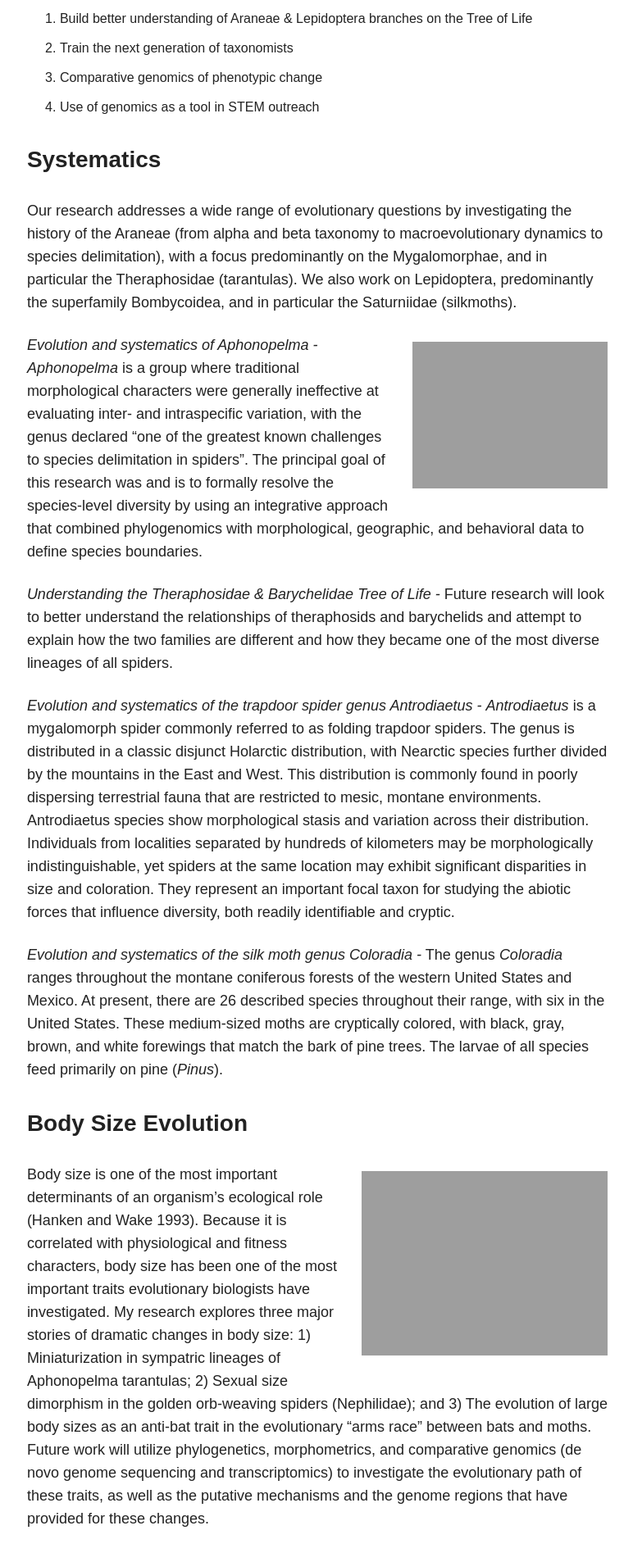
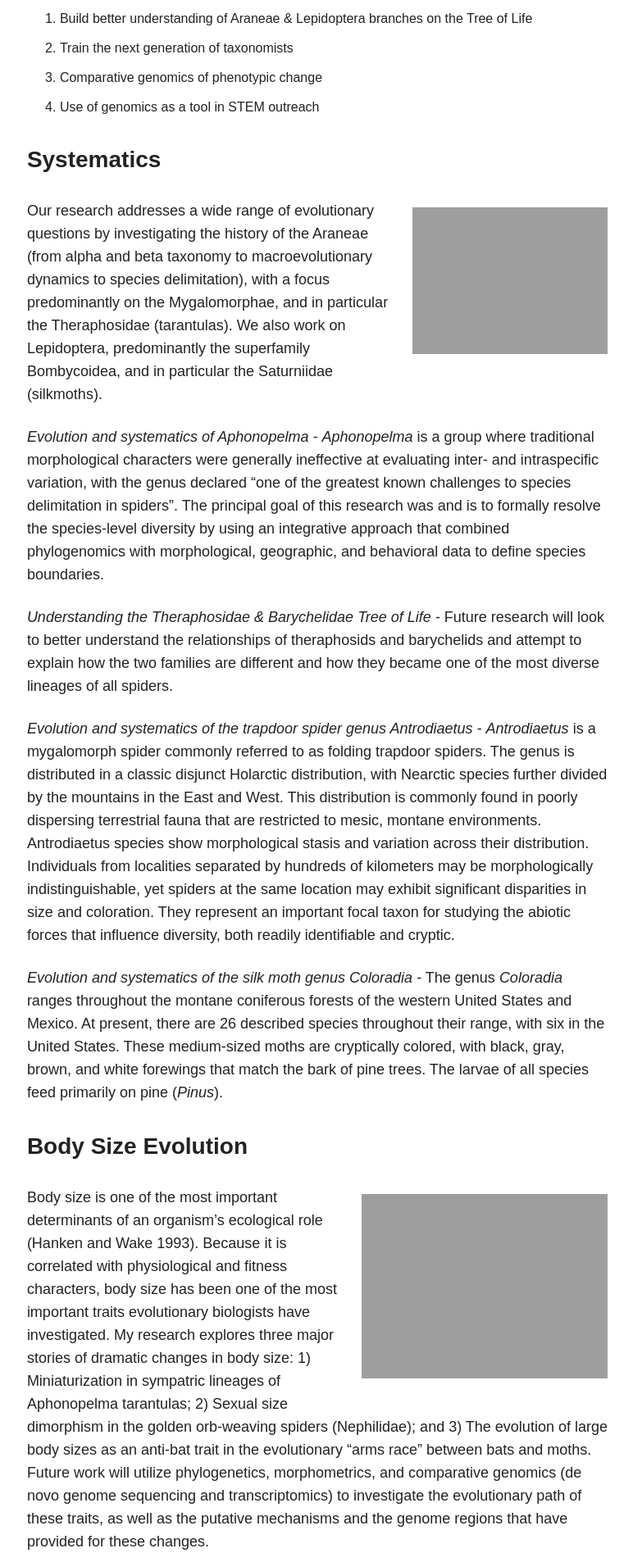
Before and after one commit to thehamiltonlab/thehamiltonlab.github.io, a Jekyll site: the page built from research/index.md, in a window 1280 px wide. Shown: the part 1194-3100 px from the top of the page at 82% size, without its empty margins (253-1025 px from the left). Built offline with Jekyll 4.4.1, drawn with Linux system fonts in a browser that asks for light colours; nearby versions of some CDN libraries.

Commit message:
Update index.md

```diff
--- a/research/index.md
+++ b/research/index.md
@@ -28,13 +28,13 @@ Understanding how Earth's diversity has been shaped by evolution is one of the k
 
 
 ### Systematics
-Our research addresses a wide range of evolutionary questions by investigating the history of the Araneae (from alpha and beta taxonomy to macroevolutionary dynamics to species delimitation), with a focus predominantly on the Mygalomorphae, and in particular the Theraphosidae (tarantulas). We also work on Lepidoptera, predominantly the superfamily Bombycoidea, and in particular the Saturniidae (silkmoths).
 <figure>
 
 	<a href="{{ site.url }}/images/mygalomorph_phylo.jpg"><img src="{{ site.url }}/images/mygalomorph_phylo.jpg" alt="image" width="238.4" height="350"> </a>
 
 </figure>
 {: .pull-right}
+Our research addresses a wide range of evolutionary questions by investigating the history of the Araneae (from alpha and beta taxonomy to macroevolutionary dynamics to species delimitation), with a focus predominantly on the Mygalomorphae, and in particular the Theraphosidae (tarantulas). We also work on Lepidoptera, predominantly the superfamily Bombycoidea, and in particular the Saturniidae (silkmoths).
 
 *Evolution and systematics of Aphonopelma -* *Aphonopelma* is a group where traditional morphological characters were generally ineffective at evaluating inter- and intraspecific variation, with the genus declared “one of the greatest known challenges to species delimitation in spiders”. The principal goal of this research was and is to formally resolve the species-level diversity by using an integrative approach that combined phylogenomics with morphological, geographic, and behavioral data to define species boundaries.
 
```
